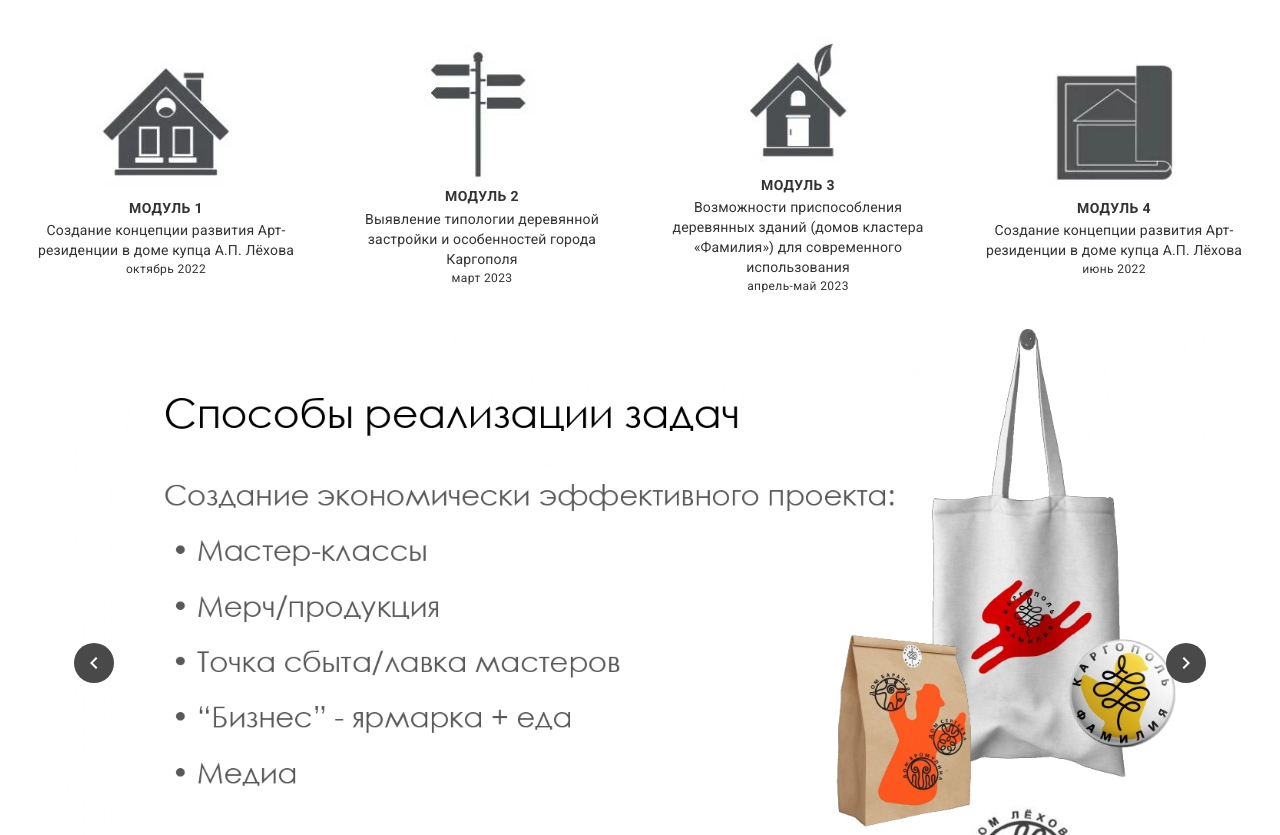
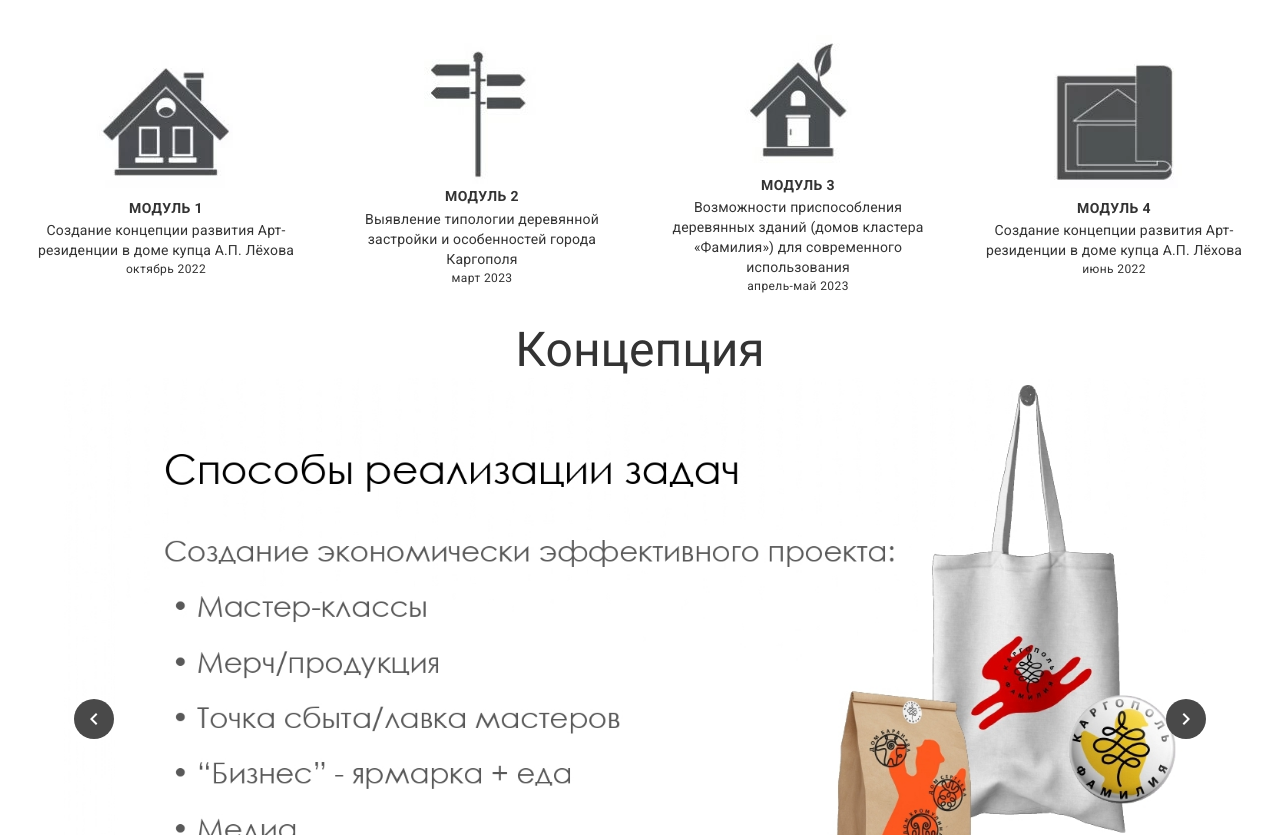
Before and after one commit to gessdead/art-residence-kargopol, a Gatsby site: page / in a window 1280 px wide. Shown: the part 1342-2177 px from the top of the page. Built offline with nearby package versions, Linux system fonts and the light colour scheme; Gatsby itself is replaced by a stand-in of ours.

Commit message:
add carousel title

```diff
--- a/src/components/Carousel.tsx
+++ b/src/components/Carousel.tsx
@@ -2,7 +2,7 @@ import * as React from 'react';
 import { default as BaseCarousel } from 'react-material-ui-carousel'
 import { graphql, useStaticQuery } from 'gatsby';
 import { GatsbyImage, getImage } from 'gatsby-plugin-image';
-import { Container } from '@mui/material';
+import { Container, Typography } from '@mui/material';
 
 import NavigateNextIcon from '@mui/icons-material/NavigateNext';
 import NavigateBeforeIcon from '@mui/icons-material/NavigateBefore';
@@ -27,6 +27,7 @@ const Carousel = () => {
     });
 
     return <Container maxWidth='lg'>
+            <Typography variant='h3' textAlign='center'>Концепция</Typography>
             <BaseCarousel
                 navButtonsAlwaysVisible={true}
                 NextIcon={<NavigateNextIcon />}
```
